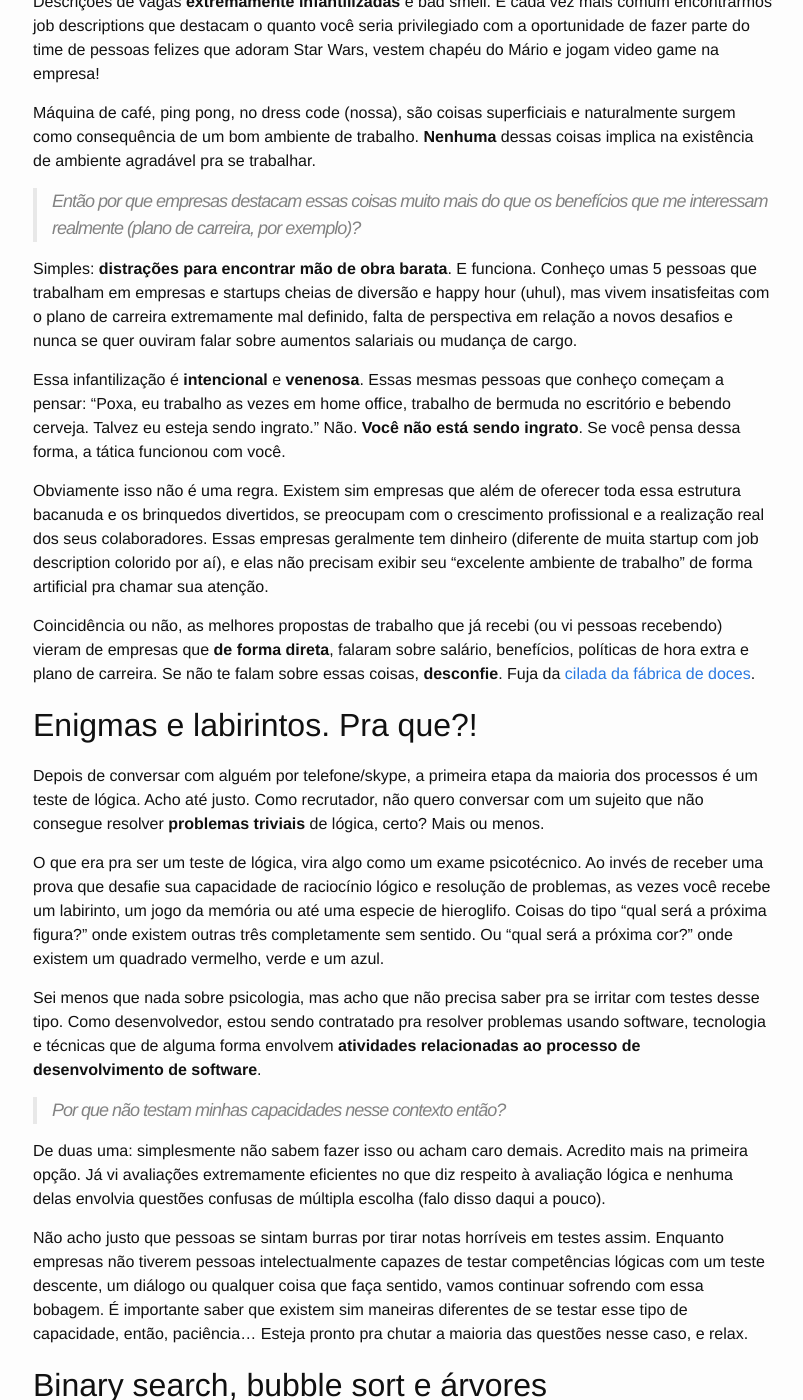
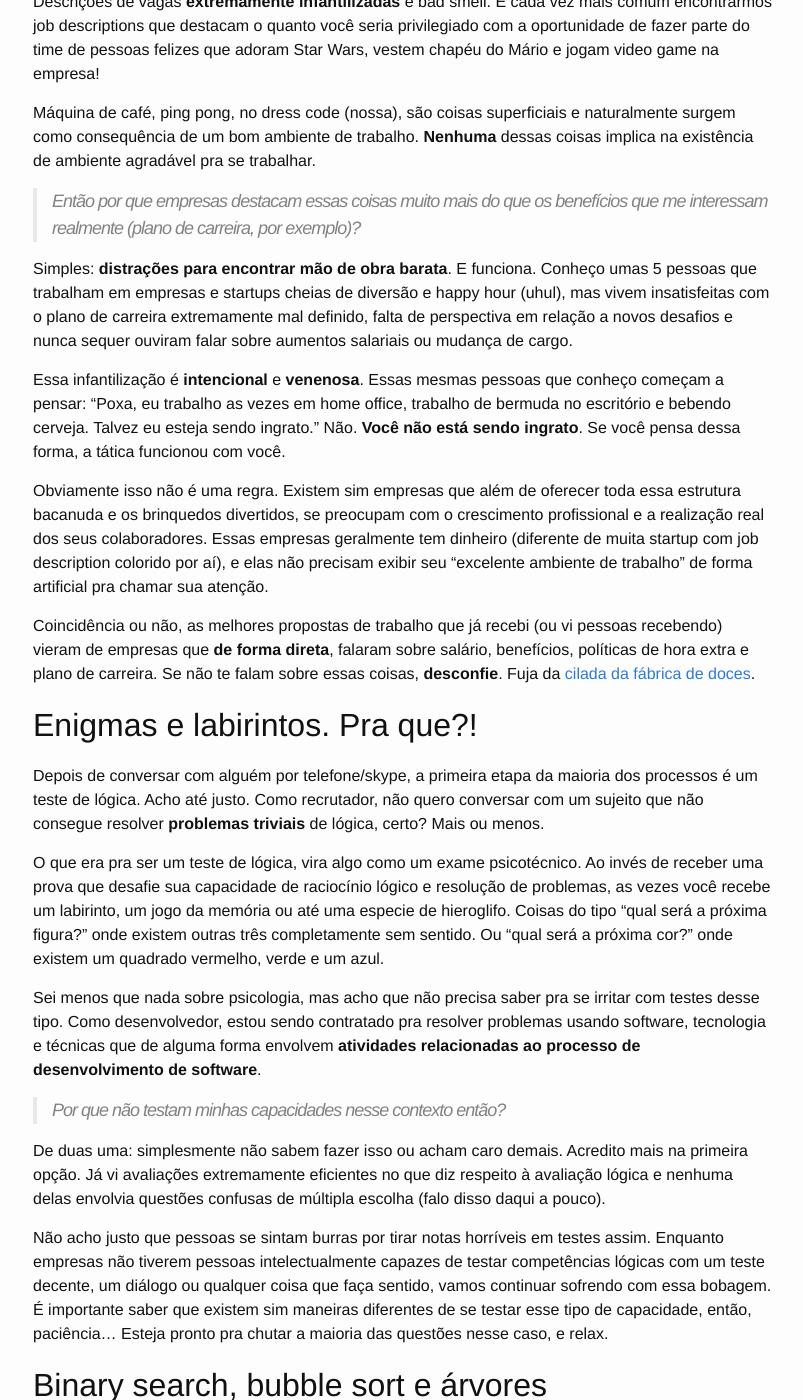
Before and after one commit to andreybleme/andreybleme.github.io, a Jekyll site: the page built from _posts/2017-01-22-processos-de-contratacao-de-desenvolvedores.markdown, in a window 1280 px wide and 1400 px high, scrolled down 576 px. Shown: the whole window, without its empty margins (237-1040 px from the left). Built offline with Jekyll 4.4.1, drawn with Linux system fonts in a browser that asks for light colours; nearby versions of some CDN libraries; comment, search, counter and statistics services are not loaded; some of the changed text lies outside the part shown.

Commit message:
Grammar fix

```diff
--- a/_posts/2017-01-22-processos-de-contratacao-de-desenvolvedores.markdown
+++ b/_posts/2017-01-22-processos-de-contratacao-de-desenvolvedores.markdown
@@ -21,7 +21,7 @@
 
 > Então por que empresas destacam essas coisas muito mais do que os benefícios que me interessam realmente (plano de carreira, por exemplo)?
 
-Simples: **distrações para encontrar mão de obra barata**. E funciona. Conheço umas 5 pessoas que trabalham em empresas e startups cheias de diversão e happy hour (uhul), mas vivem insatisfeitas com o plano de carreira extremamente mal definido, falta de perspectiva em relação a novos desafios e nunca se quer ouviram falar sobre aumentos salariais ou mudança de cargo.
+Simples: **distrações para encontrar mão de obra barata**. E funciona. Conheço umas 5 pessoas que trabalham em empresas e startups cheias de diversão e happy hour (uhul), mas vivem insatisfeitas com o plano de carreira extremamente mal definido, falta de perspectiva em relação a novos desafios e nunca sequer ouviram falar sobre aumentos salariais ou mudança de cargo.
 
 Essa infantilização é **intencional** e **venenosa**. Essas mesmas pessoas que conheço começam a pensar: "Poxa, eu trabalho as vezes em home office, trabalho de bermuda no escritório e bebendo cerveja. Talvez eu esteja sendo ingrato." Não. **Você não está sendo ingrato**. Se você pensa dessa forma, a tática funcionou com você.
 
@@ -41,7 +41,7 @@
 
 De duas uma: simplesmente não sabem fazer isso ou acham caro demais. Acredito mais na primeira opção. Já vi avaliações extremamente eficientes no que diz respeito à avaliação lógica e nenhuma delas envolvia questões confusas de múltipla escolha (falo disso daqui a pouco).
 
-Não acho justo que pessoas se sintam burras por tirar notas horríveis em testes assim. Enquanto empresas não tiverem pessoas intelectualmente capazes de testar competências lógicas com um teste descente, um diálogo ou qualquer coisa que faça sentido, vamos continuar sofrendo com essa bobagem. É importante saber que existem sim maneiras diferentes de se testar esse tipo de capacidade, então, paciência... Esteja pronto pra chutar a maioria das questões nesse caso, e relax.
+Não acho justo que pessoas se sintam burras por tirar notas horríveis em testes assim. Enquanto empresas não tiverem pessoas intelectualmente capazes de testar competências lógicas com um teste decente, um diálogo ou qualquer coisa que faça sentido, vamos continuar sofrendo com essa bobagem. É importante saber que existem sim maneiras diferentes de se testar esse tipo de capacidade, então, paciência... Esteja pronto pra chutar a maioria das questões nesse caso, e relax.
 
 Binary search, bubble sort e árvores
 ----
@@ -61,7 +61,7 @@
 
 Vai ser sempre assim?
 ----
-Contratar um desenvolvedor é **sempre complicado** e **talvez** (com sorte) não é demorado. O processo é caro porque precisa ser. Grande parte do aspecto sem sentido e desagradável em processos de contratação, são fruto de economias burras feitas por empresas com medo de investir em um processo descente, e na minha opinião, isso deveria ser feito.
+Contratar um desenvolvedor é **sempre complicado** e **talvez** (com sorte) não é demorado. O processo é caro porque precisa ser. Grande parte do aspecto sem sentido e desagradável em processos de contratação, são fruto de economias burras feitas por empresas com medo de investir em um processo decente, e na minha opinião, isso deveria ser feito.
 
 Enquanto se tem um mercado mal educado e imaturo, acreditando em serviços de terceirização de RH e produtos milagrosos que simplesmente "encontram" desenvolvedores de forma rápida e indolor (mágica), sofreremos com processos longos, sem sentido e cheios de inutilidade. Contratantes querem rápido e barato, o fato é que isso não existe sem  antes investir em se ter pessoas altamente capacitadas a contratar programadores.
 
@@ -72,7 +72,7 @@
 Referências e links úteis
 -------------
 
-**Obs.:** Não achei conteúdo descente sobre processos de contratação de desenvolvedores. A maioria é conteúdo propagandístico da upworks, geek hunter e outros serviços "milagrosos" de contratação. Se você tem um link maneiro de um livro/post/video, por favor poste nos comentários! :)
+**Obs.:** Não achei conteúdo decente sobre processos de contratação de desenvolvedores. A maioria é conteúdo propagandístico da upworks, geek hunter e outros serviços "milagrosos" de contratação. Se você tem um link maneiro de um livro/post/video, por favor poste nos comentários! :)
 
 - [Hiring great developers](http://www.infoworld.com/article/2609792/it-careers/7-simple-rules-for-hiring-great-developers.html)
 
```
